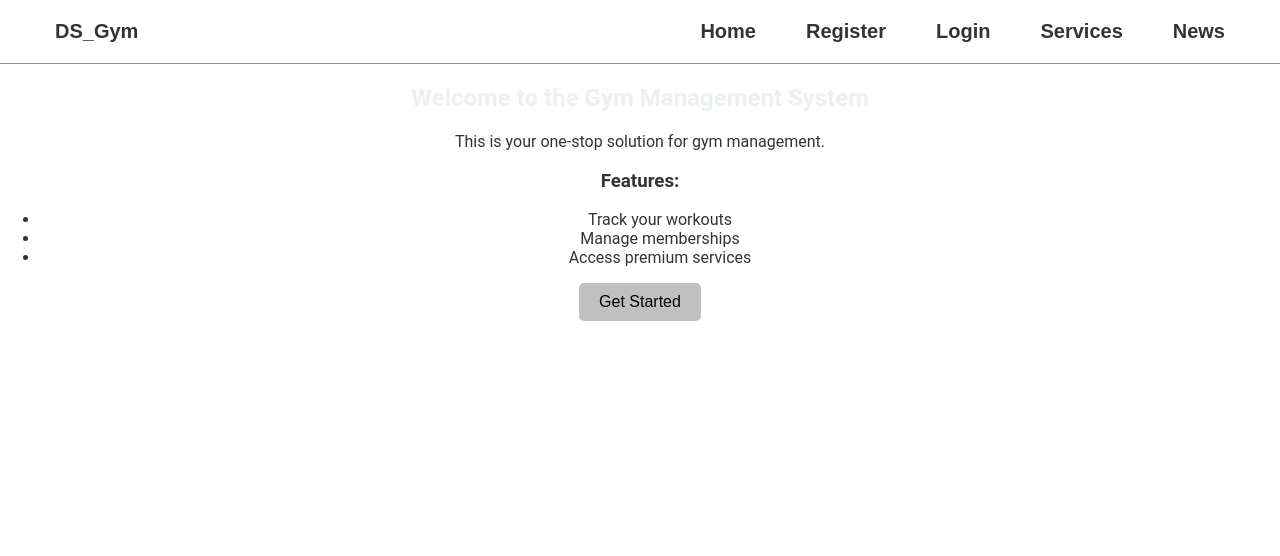
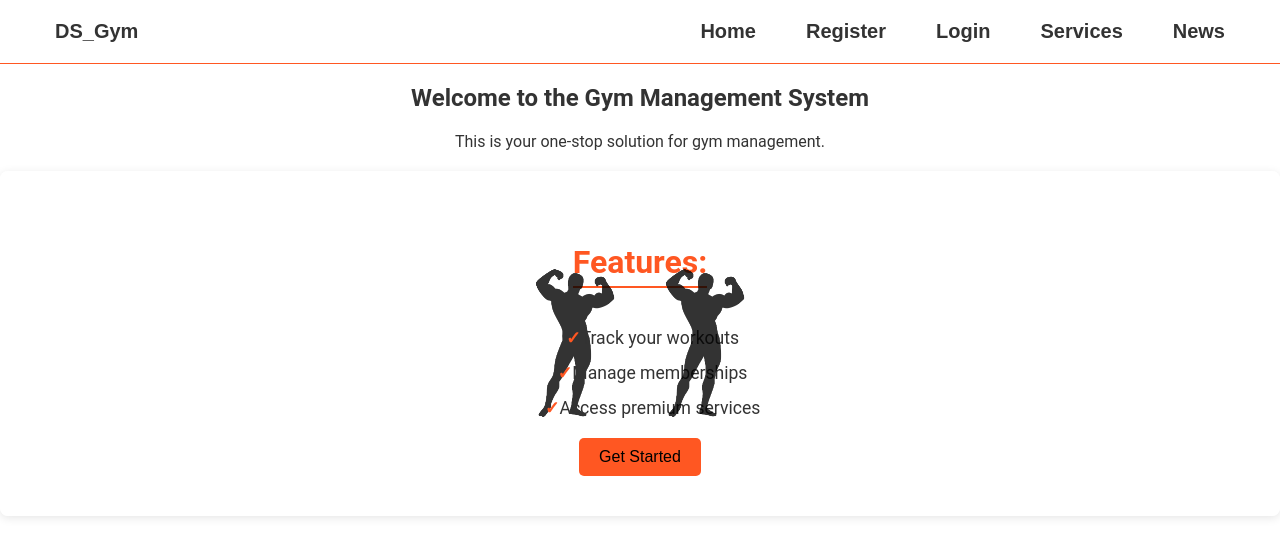
Before and after one commit to filipposmertzanakis/gym, a React (Create React App) app in the folder gym-management-frontend/: page / in a window 1280 px wide. Shown: the top 556 px of the page. Built offline with nearby package versions, Linux system fonts and the light colour scheme.

Commit message:
css allages sto home-page

```diff
--- a/gym-management-frontend/src/App.js
+++ b/gym-management-frontend/src/App.js
@@ -18,6 +18,7 @@ import Profile from './components/Profile';
 import { useUser } from './context/UserContext'
 import ManageServices from './components/ManageServices';
 import './styles/modernGym.css';
+import './styles/Home.css';
 
 //EDV EINAI TO HOME PAGE DHLADH H SELIDA POY UA EMFANIZETAI KATHE FORA POY ANOIGEI TO SITE
 function HomePage() {
--- a/gym-management-frontend/src/components/Register.js
+++ b/gym-management-frontend/src/components/Register.js
@@ -1,6 +1,7 @@
 
 import React, { useState } from 'react';
 import { registerUser } from '../apiService';
+
 import '../styles/Register.css';
 
 const Register = () => {
--- a/gym-management-frontend/src/components/ServiceModal.js
+++ b/gym-management-frontend/src/components/ServiceModal.js
@@ -1,5 +1,6 @@
 import React from 'react';
 import '../styles/ServiceModal.css'; // Optional: Add styles for the modal
+
 
 const ServiceModal = ({ service, onClose }) => {
   if (!service) return null; // If no service is provided, return null
--- a/gym-management-frontend/src/components/Services.js
+++ b/gym-management-frontend/src/components/Services.js
@@ -4,6 +4,7 @@ import { Link } from 'react-router-dom';
 import { useUser } from '../context/UserContext';
 import ServiceModal from './ServiceModal';
 import '../styles/Services.css';
+
 
 const Services = () => {
   const [services, setServices] = useState([]);
--- a/gym-management-frontend/src/components/UpdateService.js
+++ b/gym-management-frontend/src/components/UpdateService.js
@@ -1,5 +1,6 @@
 import React, { useState, useEffect } from 'react';
 import { getServices, updateService } from '../apiService';
+
 
 const UpdateService = () => {
   const [services, setServices] = useState([]);
--- /dev/null
+++ b/gym-management-frontend/src/styles/Home.css
@@ -0,0 +1,121 @@
+/* Home Page styles for the Gym Management System */
+
+/* Define CSS variables for consistent styling */
+:root {
+  --primary-bg: #fff;
+  --accent: #ff5722;
+  --text-color: #333;
+  --hover-bg: #f0f0f0;
+  --transition: all 0.3s ease;
+}
+
+/* Optional container to wrap home page content */
+.home-container {
+  max-width: 900px;
+  margin: 40px auto;
+  padding: 20px;
+  background: linear-gradient(rgba(255,255,255,0.8), rgba(255,255,255,0.8)), var(--primary-bg);
+  border: 1px solid rgba(0,0,0,0.1);
+  border-radius: 8px;
+  box-shadow: 0 2px 15px rgba(0, 0, 0, 0.2);
+  text-align: center;
+  background-size: cover;
+  background-repeat: no-repeat;
+  background-position: center;
+  transition: box-shadow 0.3s ease;
+}
+
+.home-container:hover {
+  box-shadow: 0 4px 20px rgba(0, 0, 0, 0.3);
+}
+
+/* Style for the welcome heading */
+.home-container h2 {
+  color: var(--accent);
+  font-size: 2.8rem;
+  margin-bottom: 20px;
+  text-shadow: 1px 1px 3px rgba(0,0,0,0.1);
+}
+
+/* Style for the introductory paragraph */
+.home-container p {
+  color: var(--text-color);
+  font-size: 1.2rem;
+  margin-bottom: 20px;
+  line-height: 1.6;
+}
+
+/* Home content blocrgb(204, 29, 2)ditional features info */
+.home-content {
+  position: relative;
+  border-radius: 8px;
+  padding: 40px;
+  margin-top: 20px;
+  background: rgba(255,255,255,0.9);
+  box-shadow: 0 2px 10px rgba(0, 0, 0, 0.1);
+}
+
+/* Decorative pseudo-elements with animation */
+.home-content::before,
+.home-content::after {
+  content: '';
+  position: absolute;
+  top: 10%;
+  height: 80%;
+  width: 150px;
+  background-size: contain;
+  background-repeat: no-repeat;
+  background-position: center;
+  opacity: 0.8;
+  transition: transform 0.5s ease;
+}
+
+.home-content::before {
+  left: 500px;
+  background-image: url("../../photos/body-builder.png");
+}
+
+.home-content::after {
+  right: 500px;
+  background-image: url("../../photos/body-builder.png");
+}
+
+.home-content:hover::before,
+.home-content:hover::after {
+  transform: scale(1.1);
+}
+
+/* Heading within the home-content */
+.home-content h3 {
+  color: var(--accent);
+  font-size: 2rem;
+  margin-bottom: 20px;
+  border-bottom: 2px solid var(--accent);
+  display: inline-block;
+  padding-bottom: 5px;
+}
+
+/* Remove default list styling for the features list */
+.home-content ul {
+  list-style: none;
+  padding: 0;
+  margin: 20px 0;
+}
+
+/* List item styles for each feature */
+.home-content li {
+  font-size: 1.1rem;
+  color: var(--text-color);
+  margin-bottom: 15px;
+  position: relative;
+  padding-left: 25px;
+}
+
+.home-content li::before {
+  content: '✓';
+  position:relative;
+  left: 0;
+  top: 0;
+  color: var(--accent);
+  font-weight: bold;
+}
--- a/gym-management-frontend/src/styles/UsersTable.css
+++ b/gym-management-frontend/src/styles/UsersTable.css
@@ -6,11 +6,7 @@
 
 
 /* Page Title */
-h2 {
-  text-align: center;
-  margin-top: 20px;
-  color: #ecf0f1; /* Light text color */
-}
+
 
 /* Table Styling */
 table {
--- a/gym-management-frontend/src/styles/modernGym.css
+++ b/gym-management-frontend/src/styles/modernGym.css
@@ -45,7 +45,7 @@ body {
 
 /* Buttons */
 button {
-  background-color: silver; /* flat background */
+  background-color: #ff5722; /* flat background */
   border: none;                  /* no borders for a clean look */
   padding: 10px 20px;            /* comfortable clickable area */
   font-size: 1rem;
--- a/gym-management-frontend/src/styles/navbar.css
+++ b/gym-management-frontend/src/styles/navbar.css
@@ -1,46 +1,12 @@
-
 .navbar {
   color: #27AE60;
   font-family: "Rubik", sans-serif;
   font-size: 20px;
   font-weight: bold;
-  background-color: #2C3E50;
+  background-color: silver;
   padding: 10px 30px;
   display: flex;
   justify-content: space-between;
   align-items: center;
   border-bottom: 3px solid  #27AE60 ;
 }
-
-/* Style for links within the navbar */
-.navbar a {
-  color: #27AE60;
-  text-decoration: none;
-  margin: 0 15px;
-  padding: 10px;
-  border-radius: 5px;
-  transition: background-color 0.3s ease;
-}
-
-/* Hover effect for links */
-.navbar a:hover {
-  color: #454e49;
-
-}
-
-/* Additional style for the 'poutsa' class link */
-.poutsa {
-  font-weight: bold;
-  font-style: italic;
-  color: orange;
-  background-color: #222;
-  padding: 10px 15px;
-  border: 2px solid orange;
-  border-radius: 10px;
-}
-
-/* Hover effect for the 'poutsa' class link */
-.poutsa:hover {
-  background-color: orange;
-  color: #222;
-}
```
Also changed, not shown: gym-management-frontend/photos/body-builder.png (added).
